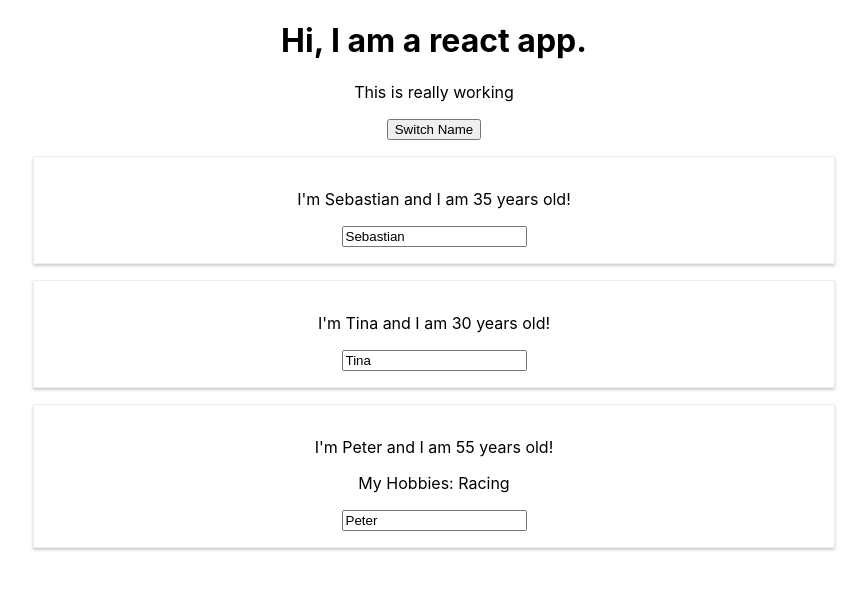
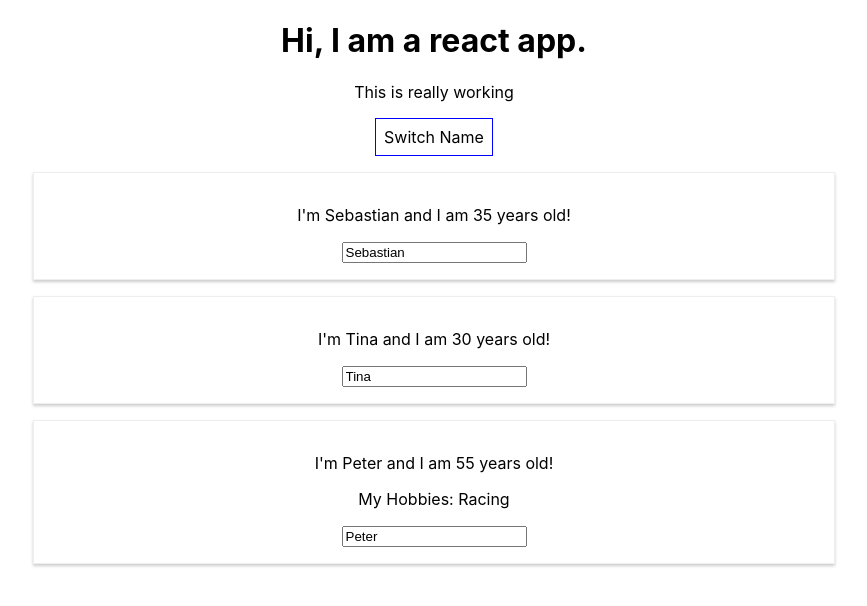
Before and after one commit to SebastianAwatramani/React2, a React (Create React App) app: page / in a window 1280 px wide. Shown: the top 606 px of the page, without its empty margins (206-1073 px from the left). Built offline with nearby package versions, Linux system fonts and the light colour scheme.

Commit message:
Inline styles

```diff
--- a/src/App.js
+++ b/src/App.js
@@ -34,11 +34,21 @@
 
 
     render() {
+
+        const style = {
+            backgroundColor: 'white',
+            font: 'inherit',
+            border: '1px solid blue',
+            padding: '8px',
+            cursor: 'pointer'
+        };
+
         return (
             <div className="App">
                 <h1> Hi, I am a react app.</h1>
                 <p>This is really working</p>
-                <button onClick={() => this.switchNameHandler("Sebastian!!")}>Switch Name</button>
+                <button style={style}
+                    onClick={() => this.switchNameHandler("Sebastian!!")}>Switch Name</button>
                 <Person
                     name={this.state.persons[0].name}
                     age={this.state.persons[0].age}
```
